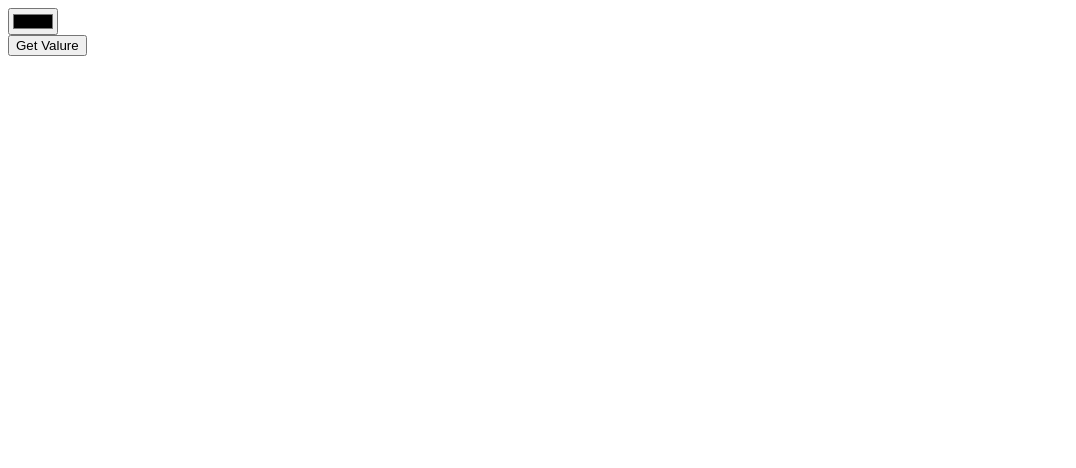
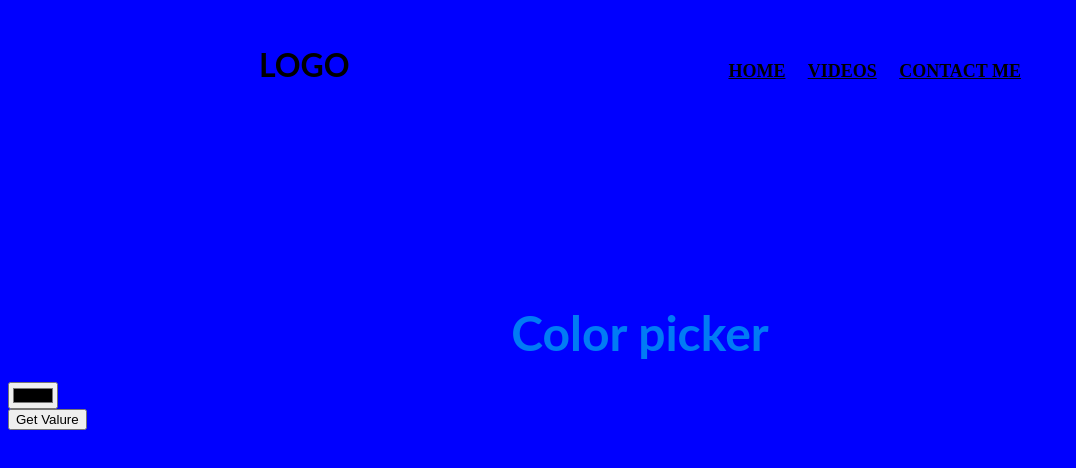
Before and after one commit to Naffets0/color-picker, a plain HTML site: page index.html in a window 1280 px wide. Shown: the whole page, without its empty margins (0-1076 px from the left). Drawn offline with Linux system fonts and the light colour scheme.

Commit message:
Update index.html

```diff
--- a/index.html
+++ b/index.html
@@ -1,9 +1,29 @@
 <!DOCTYPE html>
-<html>
+<html lang="en">
     <head>
-		<title>Color picker</title>
+	    <meta charset="utf-8">
+	    <title>Color picker</title>
     </head>
-    <body>
+    <body bgcolor="blue" link="#000" alink="#017bf5" vlink="#000">
+	    	<br />
+	<h3 align="center">
+		<font face="Lato" size="6">LOGO</font>
+		&nbsp;&nbsp;&nbsp;&nbsp;&nbsp;&nbsp;&nbsp;&nbsp;&nbsp;&nbsp;&nbsp;&nbsp;&nbsp;&nbsp;&nbsp;&nbsp;&nbsp;&nbsp;&nbsp;
+		&nbsp;&nbsp;&nbsp;&nbsp;&nbsp;&nbsp;&nbsp;&nbsp;&nbsp;&nbsp;&nbsp;&nbsp;&nbsp;&nbsp;&nbsp;&nbsp;&nbsp;&nbsp;&nbsp;
+		&nbsp;&nbsp;&nbsp;&nbsp;&nbsp;&nbsp;&nbsp;&nbsp;&nbsp;&nbsp;&nbsp;&nbsp;&nbsp;&nbsp;&nbsp;&nbsp;&nbsp;&nbsp;&nbsp;
+		&nbsp;&nbsp;&nbsp;&nbsp;&nbsp;&nbsp;&nbsp;&nbsp;&nbsp;&nbsp;&nbsp;&nbsp;&nbsp;&nbsp;&nbsp;&nbsp;&nbsp;&nbsp;&nbsp;
+		<font face="cinzel" size="4">
+			<a href="#">HOME</a>&nbsp;&nbsp;&nbsp;&nbsp;
+			<a href="#">VIDEOS</a>&nbsp;&nbsp;&nbsp;&nbsp;
+			<a href="#">CONTACT ME</a>
+		</font>
+	</h3>
+	<br /><br /><br /><br /><br /><br /><br /><br /><br /><br />
+	<h1 align="center">
+		<font face="Lato" color="#017bf5" size="7">
+			Color picker
+		</font>
+	</h1>
     	<input type="color" id="demo" />
     	<br />
     	<button onclick="getValue()"> Get Valure </button>
```
